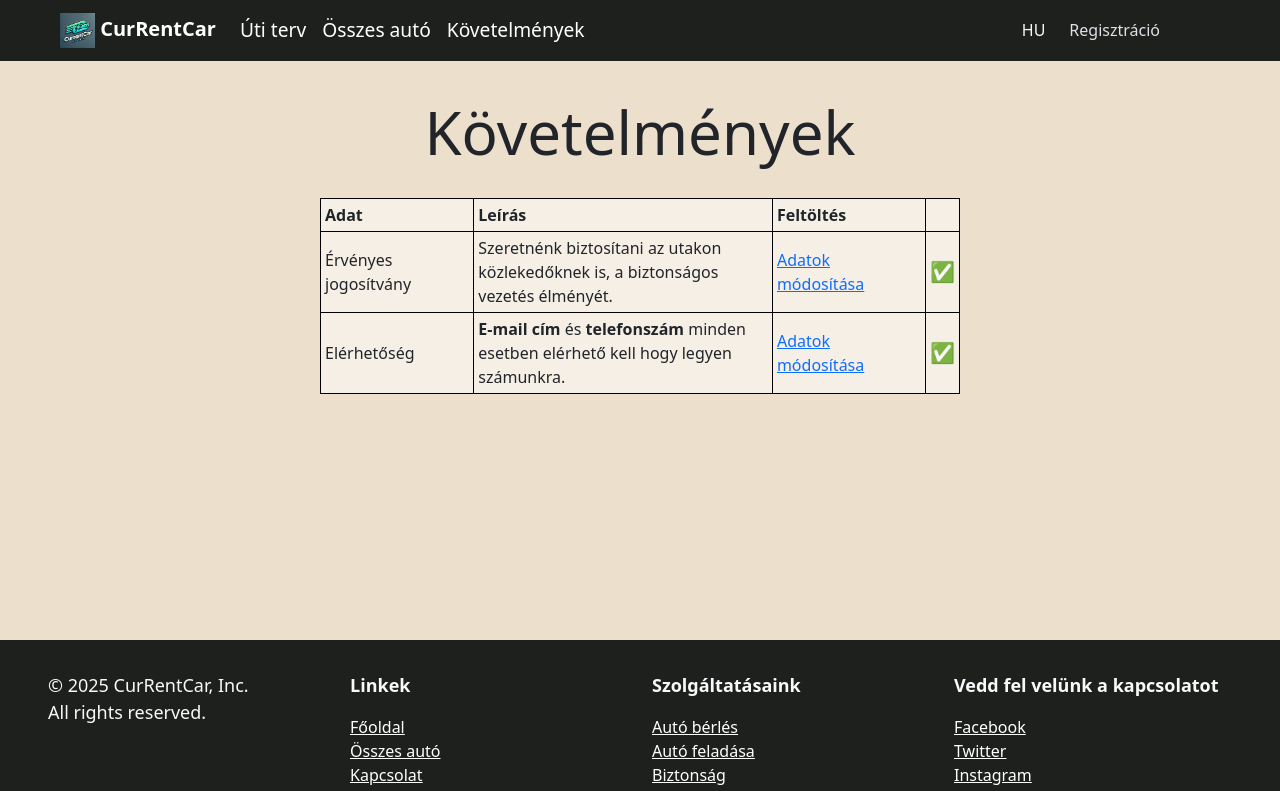
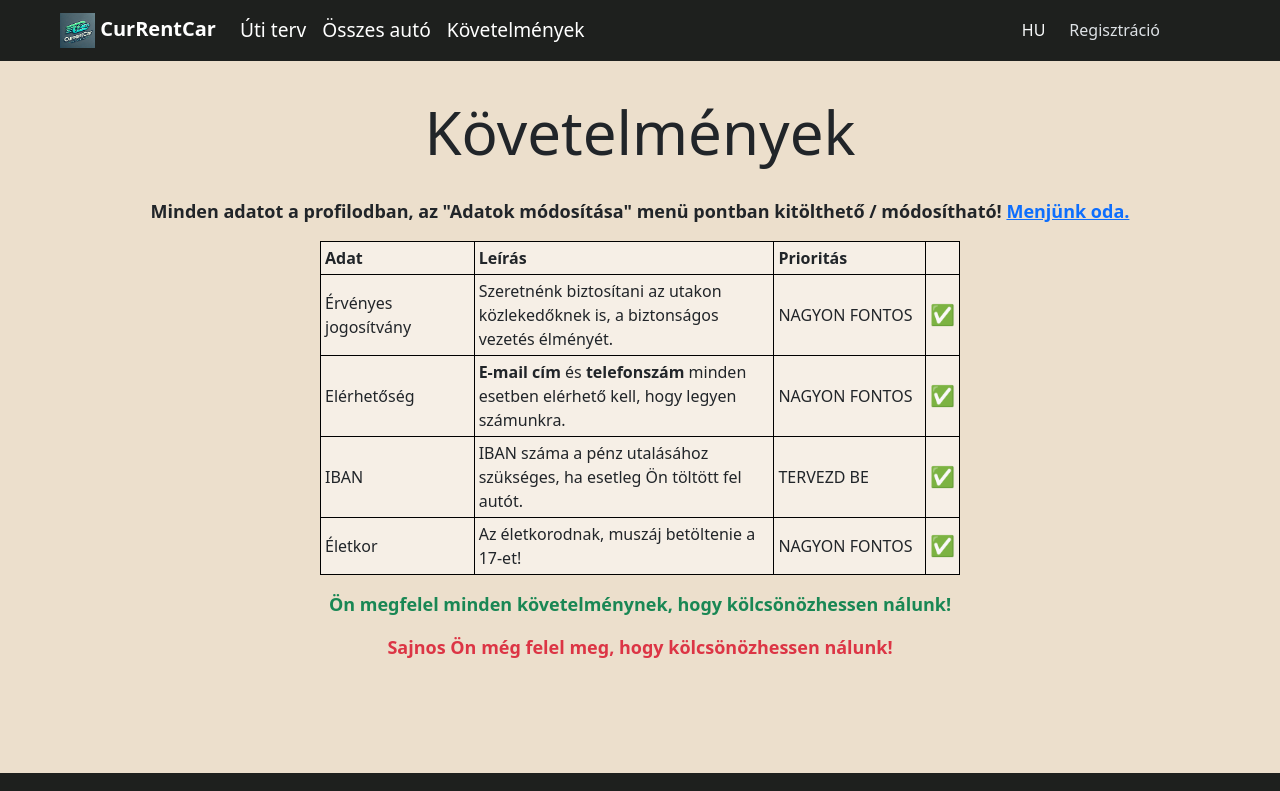
Before and after one commit to rewerze/currentcar, a React (Vite) app in the folder client/: page /kovetelmenyek in a window 1280 px wide. Shown: the top 791 px of the page. Built offline with nearby package versions, Linux system fonts and the light colour scheme; no server answers.

Commit message:
kovetelmenye - frontend, profil edit - iban

```diff
--- a/client/src/assets/css/colors.css
+++ b/client/src/assets/css/colors.css
@@ -69,3 +69,8 @@ body {
 table {
     background-color: #f6efe6;
 }
+
+input:disabled {
+    background-color: #e0e0e0 !important;
+    border: 1px solid #e0e0e0;
+}
--- a/client/src/assets/css/elements.css
+++ b/client/src/assets/css/elements.css
@@ -267,3 +267,7 @@ main {
 .notfound {
     font-size: 70px;
 }
+
+.req-table {
+    width: 50%;
+}
--- a/client/src/assets/css/mobile.css
+++ b/client/src/assets/css/mobile.css
@@ -24,6 +24,11 @@
 
 
 @media only screen and (max-width: 992px) {
+
+    .req-table {
+        width: 80% !important;
+    }
+
     .form-box {
         width: 100%;
         padding: 1rem;
@@ -159,4 +164,8 @@
     .car-box {
         width: 100%;
     }
+
+    .req-table {
+        width: 100% !important;
+    }
 }
--- a/client/src/components/EditProfile.tsx
+++ b/client/src/components/EditProfile.tsx
@@ -15,6 +15,10 @@ function EditProfile() {
                         <label htmlFor="user_name" className="form-label mt-3">E-mail cím:</label>
                         <input type="text" name="user_name" id="user_name" className="form-control" />
 
+                        {/* SZÜLETÉSI DÁTUM */}
+                        <label htmlFor="user_name" className="form-label mt-3">Születési dátum:</label>
+                        <input type="text" name="user_name" id="user_name" className="form-control" disabled value="2005-01-01" />
+
                         {/* TELEFONSZÁM */}
                         <label htmlFor="user_name" className="form-label mt-3">Telefonszám:</label>
                         <input type="text" name="user_name" id="user_name" className="form-control" />
@@ -25,6 +29,10 @@ function EditProfile() {
 
                         {/* Jogosítvány lejárati dátuma */}
                         <label htmlFor="user_name" className="form-label mt-3">Jogosítvány lejárati dátuma:</label>
+                        <input type="text" name="user_name" id="user_name" className="form-control" />
+
+                        {/* IBAN SZÁM */}
+                        <label htmlFor="user_name" className="form-label mt-3">IBAN:</label>
                         <input type="text" name="user_name" id="user_name" className="form-control" />
 
                         <div className="d-flex justify-content-center mt-5 gap-3">
--- a/client/src/components/Requirements.tsx
+++ b/client/src/components/Requirements.tsx
@@ -3,28 +3,46 @@ function Requirements() {
         <>
             <main className="nav-gap">
                 <h1 className="text-center">Követelmények</h1>
-                <table className="w-50 mx-auto">
+                <p className="text-center"><b>Minden adatot a profilodban, az "Adatok módosítása" menü pontban kitölthető / módosítható! <a href="/profil/modositas">Menjünk oda.</a></b></p>
+
+
+                {/* A NEGYEDIK OSZLOP AZ JELÖLHETNÉ HOGY A FELHASZNÁLÓ MÁR MEGADTA-E AZ ADATÁT VAGY NEM. */}
+                <table className="req-table mx-auto">
                     <tr>
                         <th className="w-25 p-1">Adat</th>
                         <th className="w-50 p-1">Leírás</th>
-                        <th className="w-25 p-1">Feltöltés</th>
+                        <th className="w-25 p-1">Prioritás</th>
                     </tr>
                     <tr>
                         <td className="p-1">Érvényes jogosítvány</td>
                         <td className="p-1">Szeretnénk biztosítani az utakon közlekedőknek is, a biztonságos vezetés élményét.</td>
-                        <td className="p-1"><a href="/profil/modositas">Adatok módosítása</a></td>
+                        <td className="p-1">NAGYON FONTOS</td>
                         <td className="p-1 fs-5">✅</td>
                     </tr>
                     <tr>
                         <td className="p-1">Elérhetőség</td>
-                        <td className="p-1"><b>E-mail cím</b> és <b>telefonszám</b> minden esetben elérhető kell hogy legyen számunkra.</td>
-                        <td className="p-1"><a href="/profil/modositas">Adatok módosítása</a></td>
+                        <td className="p-1"><b>E-mail cím</b> és <b>telefonszám</b> minden esetben elérhető kell, hogy legyen számunkra.</td>
+                        <td className="p-1">NAGYON FONTOS</td>
                         <td className="p-1 fs-5">✅</td>
                     </tr>
                     <tr>
-
+                        <td className="p-1">IBAN</td>
+                        <td className="p-1">IBAN száma a pénz utalásához szükséges, ha esetleg Ön töltött fel autót.</td>
+                        <td className="p-1">TERVEZD BE</td>
+                        <td className="p-1 fs-5">✅</td>
+                    </tr>
+                    <tr>
+                        <td className="p-1">Életkor</td>
+                        <td className="p-1">Az életkorodnak, muszáj betöltenie a 17-et!</td>
+                        <td className="p-1">NAGYON FONTOS</td>
+                        <td className="p-1 fs-5">✅</td>
                     </tr>
                 </table>
+
+
+                {/* ELLENŐRZÉS HOGY MEGVANNAK E ADVA AZ ADATOK MEGFELEL E VAGY NEM A FELHASZNÁLÓ MÁR */}
+                <p className="text-center text-success mt-3"><b>Ön megfelel minden követelménynek, hogy kölcsönözhessen nálunk!</b></p>
+                <p className="text-center text-danger mt-3"><b>Sajnos Ön még felel meg, hogy kölcsönözhessen nálunk!</b></p>
             </main>
         </>
     )
```
